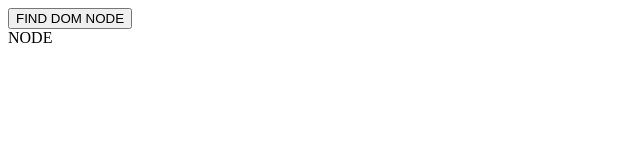
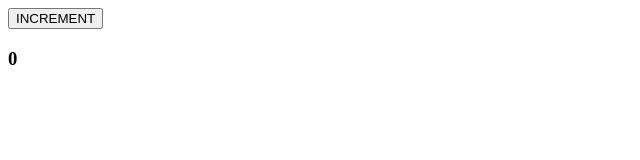
Before and after one commit to jacksoncafazzo/tutorialpoint_reactApp, a React app: page / in a window 1280 px wide. Shown: the top 160 px of the page, without its empty margins (0-640 px from the left). Built offline with nearby package versions, Linux system fonts and the light colour scheme.

Commit message:
Life cycle

```diff
--- a/App.jsx
+++ b/App.jsx
@@ -1,23 +1,65 @@
 import React from 'react';
-import ReactDOM from 'react-dom';
 
 class App extends React.Component {
-  constructor() {
-    super();
 
-    this.getDomNodeHandler = this.findDomNodeHandler.bind(this);
+   constructor(props) {
+      super(props);
+
+      this.state = {
+         data: 0
+      }
+
+      this.setNewNumber = this.setNewNumber.bind(this)
    };
 
-  findDomNodeHandler() {
-    var myDiv = document.getElementById('myDiv');
-    ReactDOM.findDOMNode(myDiv).style.color = 'green';
-  };
+   setNewNumber() {
+      this.setState({data: this.state.data + 1})
+   }
 
    render() {
       return (
          <div>
-        <button onClick={this.findDomNodeHandler}>FIND DOM NODE</button>
-        <div id="myDiv">NODE</div>
+            <button onClick = {this.setNewNumber}>INCREMENT</button>
+            <Content myNumber = {this.state.data}></Content>
+         </div>
+      );
+   }
+}
+
+class Content extends React.Component {
+
+   componentWillMount() {
+      console.log('Component WILL MOUNT!')
+   }
+
+   componentDidMount() {
+      console.log('Component DID MOUNT!')
+   }
+
+   componentWillReceiveProps(newProps) {
+      console.log('Component WILL RECIEVE PROPS!')
+   }
+
+   shouldComponentUpdate(newProps, newState) {
+      return true;
+   }
+
+   componentWillUpdate(nextProps, nextState) {
+      console.log('Component WILL UPDATE!');
+   }
+
+   componentDidUpdate(prevProps, prevState) {
+      console.log('Component DID UPDATE!')
+   }
+
+   componentWillUnmount() {
+      console.log('Component WILL UNMOUNT!')
+   }
+
+   render() {
+      return (
+         <div>
+            <h3>{this.props.myNumber}</h3>
          </div>
       );
    }
--- a/main.js
+++ b/main.js
@@ -3,3 +3,6 @@
 import App from './App.jsx';
 
 ReactDOM.render(<App />, document.getElementById('app'));
+
+setTimeout(() => {
+   ReactDOM.unmountComponentAtNode(document.getElementById('app'));}, 10000);
```
Lines whose indentation alone changed are shown as unchanged.
